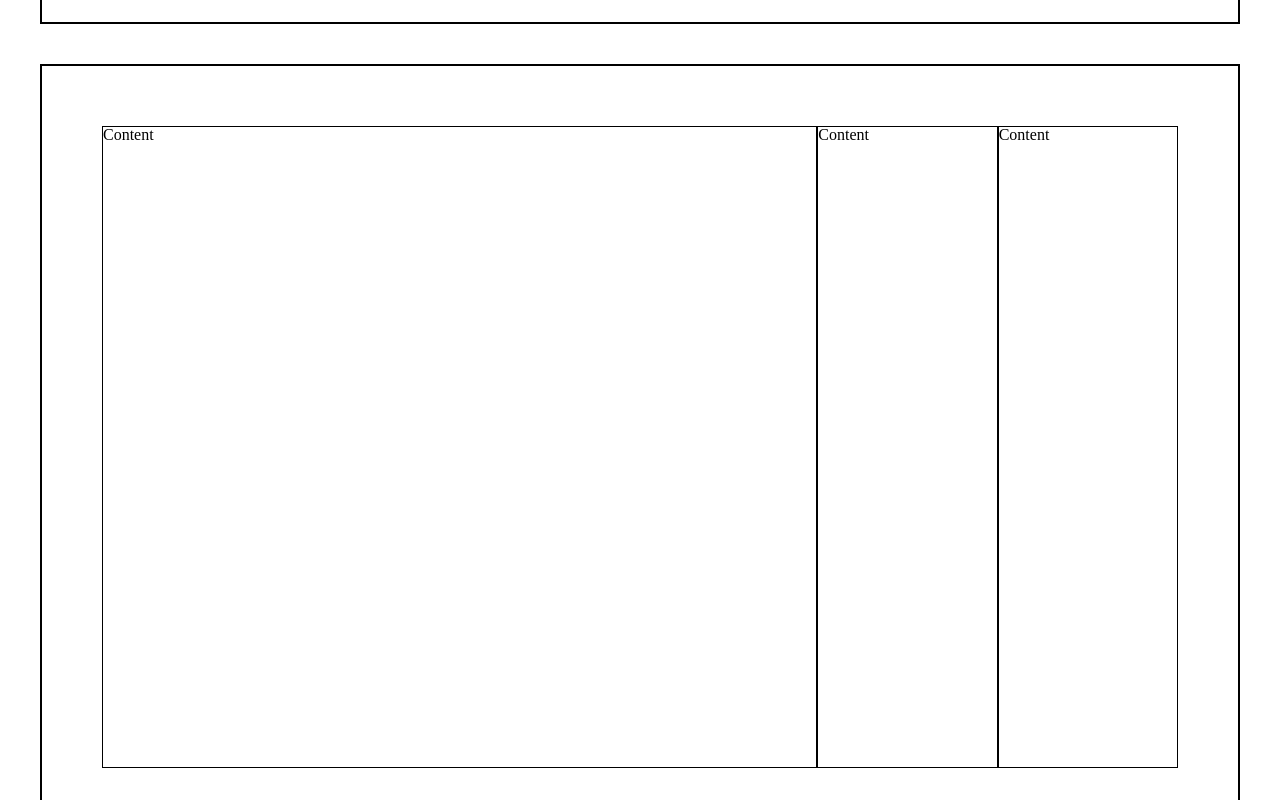
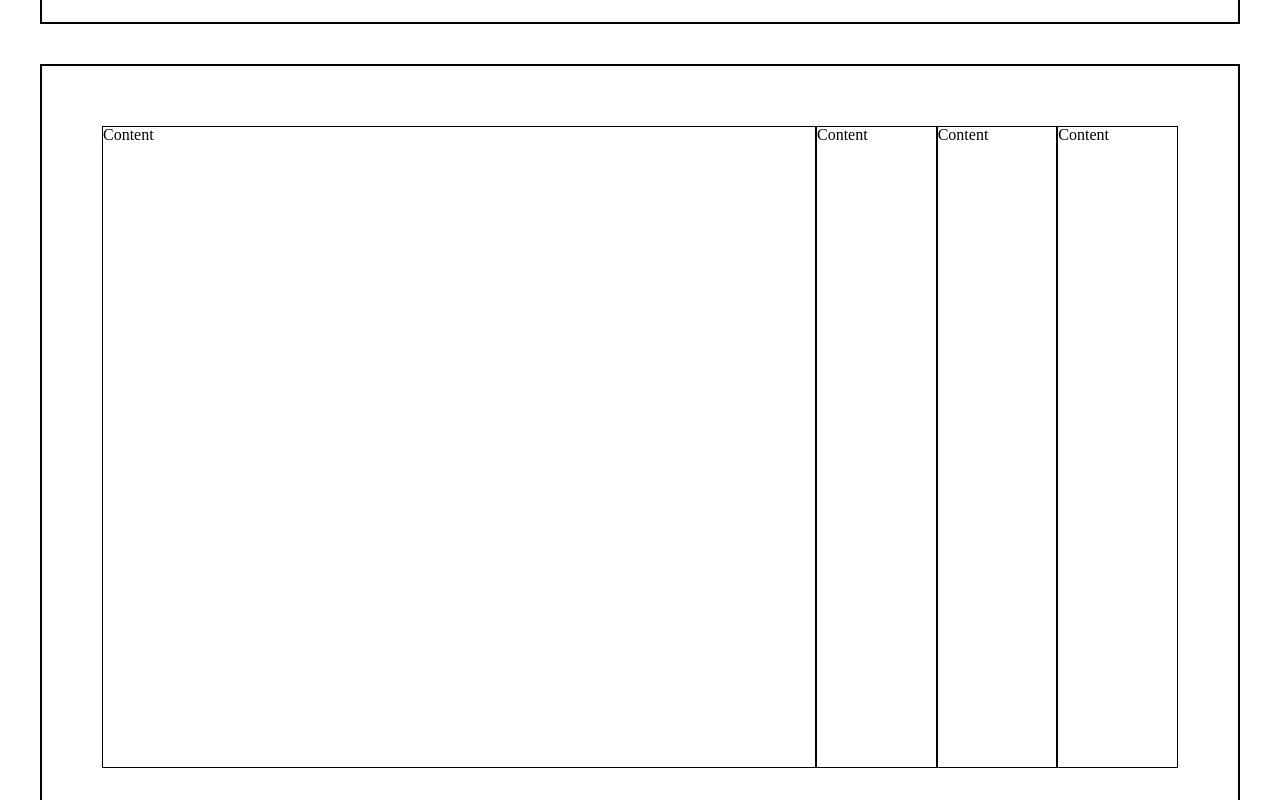
Before and after one commit to Oprea-Sava/SkillBuddy, a React (Vite) app: page / in a window 1280 px wide. Shown: the part 1020-1820 px from the top of the page. Built offline with nearby package versions, Linux system fonts and the light colour scheme.

Commit message:
Added one more feature card and changed the sizes

```diff
--- a/src/landingPageComponents/featureCard.jsx
+++ b/src/landingPageComponents/featureCard.jsx
@@ -20,7 +20,7 @@ import React, { useRef, useEffect } from "react";
 export default function FeatureCard({isActive, onShow}) {
     const styles = {
         feature:{
-            flex: isActive ? 4 : 1
+            flex: isActive ? 6 : 1
         }
     };
 
--- a/src/landingPageComponents/features.jsx
+++ b/src/landingPageComponents/features.jsx
@@ -9,6 +9,7 @@ function Features () {
             <FeatureCard isActive = {active == 0} onShow = {()=>setActive(0)}/>
             <FeatureCard isActive = {active == 1} onShow = {()=>setActive(1)}/>
             <FeatureCard isActive = {active == 2} onShow = {()=>setActive(2)}/>
+            <FeatureCard isActive = {active == 3} onShow = {()=>setActive(3)}/>
         </div>
     )
 }
```
